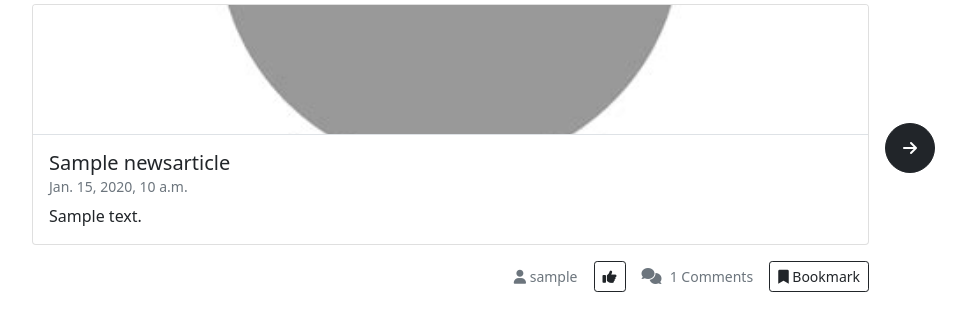
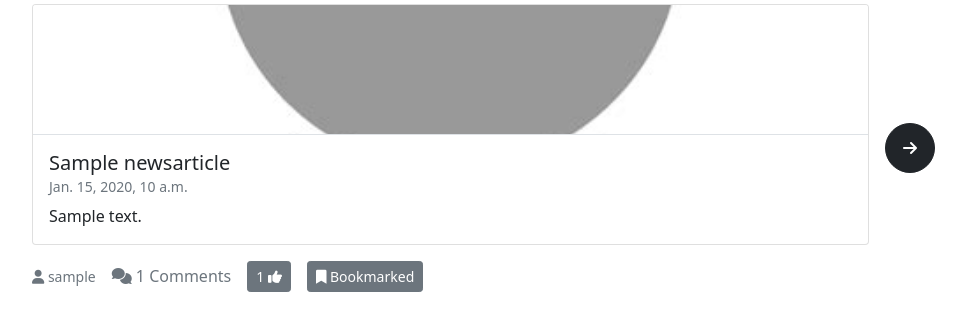
Before and after one commit to RodriVazquezAsenjo/Updated-News, a Django app: page / in a window 1280 px wide. Shown: the part 159-490 px from the top of the page, without its empty margins (50-1016 px from the left). Run offline with Django 4.2, Linux system fonts and the light colour scheme; a user stored in the database is signed in; tables that the repository leaves empty hold one stand-in row (values such as "Sample post").

Commit message:
feat: liking, bookmarking works

```diff
--- a/news/models.py
+++ b/news/models.py
@@ -79,6 +79,9 @@ class NewsArticles(models.Model):
     def total_likes(self):
         return self.likes.count()
 
+    def total_comments(self):
+        return self.comments.count()
+
     class Meta:
         ordering = ['-created_at']
 
@@ -89,7 +92,7 @@ class Comment(models.Model):
     news_article = models.ForeignKey(
         NewsArticles,
         on_delete=models.CASCADE,
-        related_name='comment',
+        related_name='comments',
     )
     commenter = models.ForeignKey(
         UserProfile,
@@ -100,5 +103,6 @@ class Comment(models.Model):
     def __str__(self):
         return 'Comment {} by {}'.format(self.content, self.commenter.username)
 
+
     class Meta:
         ordering = ["-created_at"]
--- a/news/templates/news/news_list.html
+++ b/news/templates/news/news_list.html
@@ -30,46 +30,62 @@
             </div>
         </div>
 
-        <div class="post-info d-flex justify-content-end align-items-center mt-3 gap-3">
+        <div class="post-info d-flex align-items-center mt-3 gap-3">
             <!-- Author Section -->
             <div class="author-info text-muted">
                 <small><i class="fas fa-user"></i> {{ article.author.user.username }}</small>
             </div>
 
+            <!-- Comments Section -->
+            <div class="comments-info text-muted">
+                <i class="fas fa-comments"></i>
+                {{ article.comments.count }} Comments
+            </div>
+
+
             <!-- Likes Section -->
-            <div class='likes-info text-muted'>
-
-                <a class='btn btn-sm {% if user in news_article.likes.all %} btn-dark {% else %} btn-outline-dark {% endif %}'
-                    href="{% url 'news_article_like' news_article.slug %}"
-                    aria-label="Like this article">
-                        {{news_article.total_likes}}
-                        <i class='fas fa-thumbs-up'></i>
+            <div class="likes-info">
+                <a href="{% url 'news_article_like' article.slug %}" aria-label="Like this article">
+                        {% if request.user.user_profile in article.likes.all %}
+                            <div class= "btn btn-sm btn-secondary">
+                                {{article.total_likes}}
+                                <i class="fas fa-thumbs-up"></i>
+                            </div>
+                        {% else %}
+                            <div class= "btn btn-sm btn-outline-secondary">
+                                {{article.total_likes}}
+                                <i class="fas fa-thumbs-up"></i>
+                            </div>
+                        {% endif %}
                 </a>
             </div>
 
-            <!-- Comments Section -->
-            <div class="comments-info text-muted">
-                <i class="fas fa-comments me-1"></i>
-                <small>{{ article.comment.count }} Comments</small>
+            <!-- Bookmark Section -->
+            <div class='bookmark-info'>
+
+                <a href="{% url 'news_article_bookmark' article.slug %}" aria-label="Bookmark this article">
+                    {% if request.user.user_profile in article.bookmark.all %}
+                        <div class= "btn btn-sm btn-secondary">
+                            <i class="fas fa-bookmark"></i> Bookmarked
                         </div>
-
-            <!-- Read Later Section -->
-            <div class='bookmark-info text-muted'>
-
-                <a class='btn btn-sm {% if user in news_article.bookmark.all %} btn-dark {% else %} btn-outline-dark {% endif %}'
-                    href="{% url 'news_article_bookmark' news_article.id %}"
-                    aria-label="Bookmark this article">
-                        <i class='fas fa-bookmark'></i> Bookmark
+                    {% else %}
+                        <div class= "btn btn-sm btn-outline-secondary">
+                            <i class="fas fa-bookmark"></i> Bookmark
+                        </div>
+                    {% endif %}
                 </a>
             </div>
         </div>
     </div>
-
+    <div>
         <!-- Button -->
         <a href="{% url 'news_detail' article.slug %}" class="btn btn-dark rounded-circle d-flex align-items-center justify-content-center" style="width: 50px; height: 50px;">
             <i class="fas fa-arrow-right"></i>
         </a>
     </div>
+</div>
+
+
 
 {% endfor %}
 
--- a/news/urls.py
+++ b/news/urls.py
@@ -10,7 +10,7 @@ urlpatterns = [
     path('organizations/<slug:slug>/', selected_organizations, name='organization_detail'),
     path('add_organization/', add_organization, name='add_organization'),
     path('<slug:slug>/', selected_news_article, name='news_detail'),
-    path('news_article/<int:pk>/', like, name='news_article_like'),
     path('news_article/<slug:slug>/bookmark/', bookmark, name='news_article_bookmark'),
+    path('news_article/<slug:slug>/like/', like, name='news_article_like'),
     path('bookmark/', bookmark, name='bookmark')
 ]
--- a/news/views.py
+++ b/news/views.py
@@ -6,6 +6,8 @@ from django.contrib.auth.mixins import LoginRequiredMixin
 from django.utils.text import slugify
 from .models import NewsArticles, UserProfile, Comment, Organizations
 from .forms import CommentForm, AddArticleForm, OrganizationsForm, UserProfileForm
+from urllib.parse import urlparse
+
 
 
 def all_news_articles(request):
@@ -19,45 +21,52 @@ def all_news_articles(request):
 
 
 def selected_news_article(request, slug):
-	selected_news_article = get_object_or_404(NewsArticles, slug=slug)
-	template = 'news/news_detail.html'
-	#comment logic
-	new_comment = None
-	if request.method == 'POST':
-		comment_form = CommentForm(data=reques.POST)
-		if comment_form.is_valid():
-			new_comment = comment_form.save(commit=False)
-			new_comment.selected_news_article = selected_news_article
-			new_comment.commenter = request.user
-			new_comment.save()
-		else:
-			comment_form = CommentForm()
-
-	context = {
-		'selected_news_article': selected_news_article,
-		'new_comment': new_comment,
-		'comment_form': comment_form
-		}
-	return render(request, template, context)
+    selected_news_article = get_object_or_404(NewsArticles, slug=slug)
+    template = 'news/news_detail.html'
+    #comment logic
+    new_comment = None
+    comment_form = CommentForm()
+    if request.method == 'POST':
+        comment_form = CommentForm(data=request.POST)
+        if comment_form.is_valid():
+            new_comment = comment_form.save(commit=False)
+            new_comment.news_article = selected_news_article
+            new_comment.commenter = request.user
+            new_comment.save()
+            return redirect('news_detail', slug=selected_news_article.slug)
+    context = {
+        'selected_news_article': selected_news_article,
+        'new_comment': new_comment,
+        'comment_form': comment_form
+    }
+    return render(request, template, context)
 
 @login_required
 def like(request, slug):
 	#likes logic
+    #obtain the object from NewsArticles where the slug is equal to the slug of the object.
 	selected_news_article = get_object_or_404(NewsArticles, slug=slug)
-	if selected_news_article.likes.filter(id=request.user.id):
-		selected_news_article.likes.remove(request.user)
+    #we filter the object and say that if the selected article's like list has the id from the user_profile
+	if selected_news_article.likes.filter(id=request.user.user_profile.id):
+        #then we remove the user_profile from the list
+		selected_news_article.likes.remove(request.user.user_profile)
 	else:
-		selected_news_article.likes.add(request.user)
-	return redirect('home')
+        #otherwise, add the user_profile.
+		selected_news_article.likes.add(request.user.user_profile)
+        #after this is done return it to the news_list page.
+	return redirect('news_list')
 
 @login_required
 def bookmark(request, slug):
     selected_news_article = get_object_or_404(NewsArticles, slug=slug)
-    if selected_news_article.bookmark.filter(id=request.user.id):
-        selected_news_article.bookmark.remove(request.user)
+    if selected_news_article.bookmark.filter(id=request.user.user_profile.id):
+        selected_news_article.bookmark.remove(request.user.user_profile)
     else:
-        selected_news_article.bookmark.add(request.user)
-    return redirect('news_list')
+        selected_news_article.bookmark.add(request.user.user_profile)
+
+    referer = request.META.get('HTTP_REFERER', '/')
+    return redirect(referer)
+
 
 @login_required
 def add_article(request):
@@ -70,7 +79,7 @@ def add_article(request):
             if request.user.user_profile.affiliated:
                 news_article.organization = request.user.user_profile.affiliated
             news_article.save()
-            return redirect('home')
+            return redirect('news_list')
     else:
         form = AddArticleForm()
 
--- a/updated_news/settings.py
+++ b/updated_news/settings.py
@@ -27,7 +27,7 @@ BASE_DIR = Path(__file__).resolve().parent.parent
 SECRET_KEY = os.environ.get('SECRET_KEY')
 
 # SECURITY WARNING: don't run with debug turned on in production!
-DEBUG = False
+DEBUG = True
 
 ALLOWED_HOSTS = ["8000-rodrivazque-updatednews-j01v8ubyzg2.ws.codeinstitute-ide.net", ".herokuapp.com"]
 
```
Also changed, not shown: news/templates/news/news_detail.html (+36 -24 lines), news/migrations/0012_alter_comment_news_article.py (added). Lines whose indentation alone changed are shown as unchanged.
